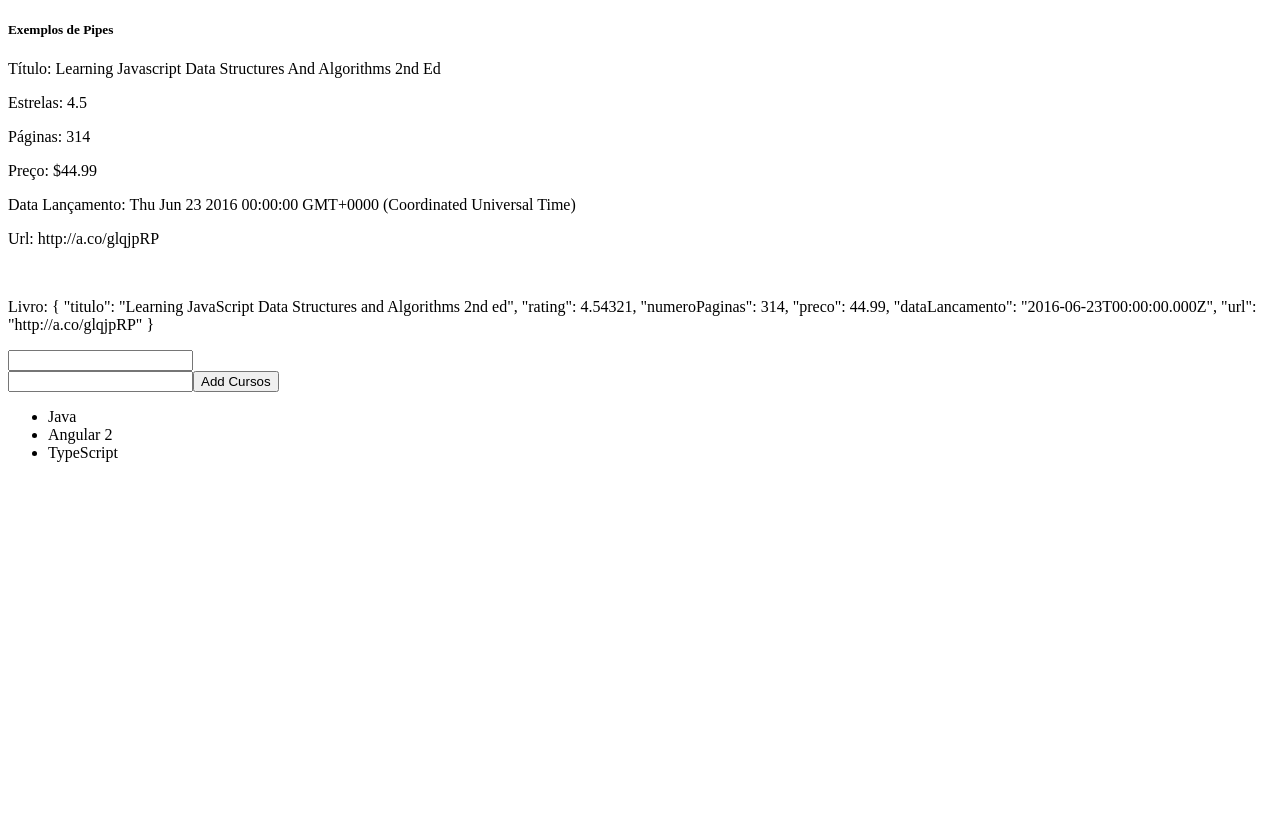
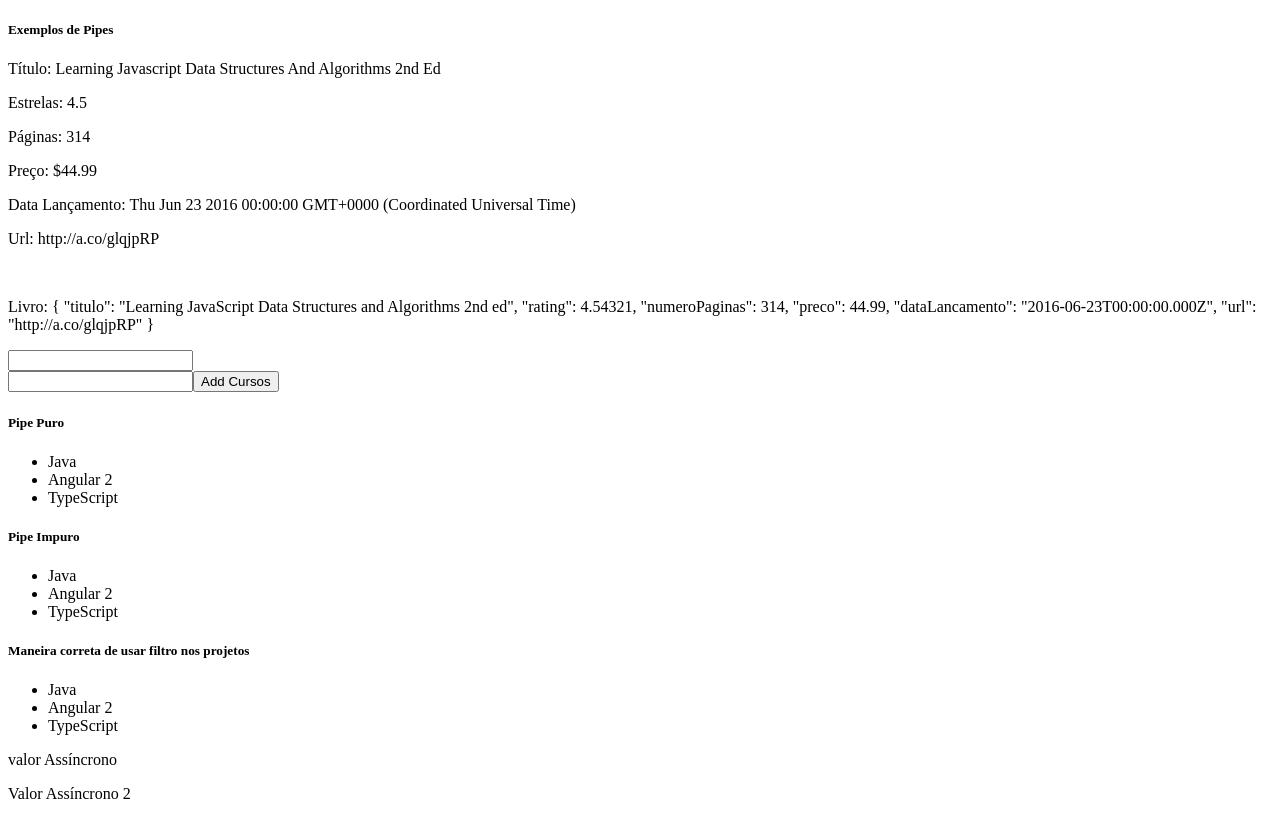
Before and after one commit to vitor-eble/Angular, an Angular app in the folder pipes/: page / in a window 1280 px wide. Built offline with nearby package versions, Linux system fonts and the light colour scheme.

Commit message:
aula 48 sobre pipe async

```diff
--- a/pipes/src/app/app.module.ts
+++ b/pipes/src/app/app.module.ts
@@ -8,6 +8,7 @@ import { CamelCasePipe } from './camel-case.pipe';
 import { SettingsService } from './settings.service';
 import { FiltroArrayPipe } from './filtro-array.pipe';
 import { FormsModule } from '@angular/forms';
+import { FiltroArrayImpuroPipe } from './filtro-array-impuro.pipe';
 
 
 @NgModule({
@@ -15,7 +16,8 @@ import { FormsModule } from '@angular/forms';
     AppComponent,
     ExemplosPipesComponent,
     CamelCasePipe,
-    FiltroArrayPipe
+    FiltroArrayPipe,
+    FiltroArrayImpuroPipe
   ],
   imports: [
     BrowserModule,
--- a/pipes/src/app/exemplos-pipes/exemplos-pipes.component.html
+++ b/pipes/src/app/exemplos-pipes/exemplos-pipes.component.html
@@ -13,8 +13,31 @@
 <br>
 <input type="text" #novovalor>
 <button (click)="addCurso(novovalor.value)">Add Cursos</button>
+
+<h5>Pipe Puro</h5>
 <ul>
   <li *ngFor="let liv of livros | filtroArray:filtro">
     {{ liv }}
   </li>
 </ul>
+
+<h5>Pipe Impuro</h5>
+<ul>
+  <li *ngFor="let liv of livros | filtroArrayImpuro:filtro">
+    {{ liv }}
+  </li>
+</ul>
+
+<h5>Maneira correta de usar filtro nos projetos</h5>
+<ul>
+  <li *ngFor="let liv of obterCurso()">
+    {{ liv }}
+  </li>
+</ul>
+
+<p>
+  {{ valorAsync | async }}
+</p>
+<p>
+  {{ valorAsync2 | async }}
+</p>
--- a/pipes/src/app/exemplos-pipes/exemplos-pipes.component.ts
+++ b/pipes/src/app/exemplos-pipes/exemplos-pipes.component.ts
@@ -1,4 +1,7 @@
 import { Component } from '@angular/core';
+
+import { interval, Observable } from 'rxjs';
+import { map } from 'rxjs';
 
 @Component({
   selector: 'app-exemplos-pipes',
@@ -24,7 +27,27 @@ export class ExemplosPipesComponent {
   addCurso(valor: any){
     this.livros.push(valor);
     console.log(this.livros);
-
   }
 
-}
+  obterCurso(){
+    if(this.livros.length === 0 || this.filtro === undefined || this.filtro.trim() === ''){
+      return this.livros;
+    }
+
+    return this.livro.filter((v: string) => {
+      if (v.toLowerCase().indexOf(this.filtro.toLowerCase()) >= 0){
+        return true
+      }
+      return false
+    });
+  };
+
+  valorAsync = new Promise((resolve) => {
+    setTimeout(() => resolve('valor Assíncrono'), 2000)
+  });
+
+  valorAsync2 = interval(2000).pipe(
+    map(() => 'Valor Assíncrono 2')
+  )
+
+};
--- /dev/null
+++ b/pipes/src/app/filtro-array-impuro.pipe.ts
@@ -0,0 +1,13 @@
+import { Pipe, PipeTransform } from '@angular/core';
+
+import { FiltroArrayPipe } from './filtro-array.pipe';
+
+@Pipe({
+  name: 'filtroArrayImpuro',
+  standalone: false,
+  pure: false
+})
+export class FiltroArrayImpuroPipe extends FiltroArrayPipe {
+
+
+}
```
Also changed, not shown: 1 other file (tests, documents, lock files or other folders).
